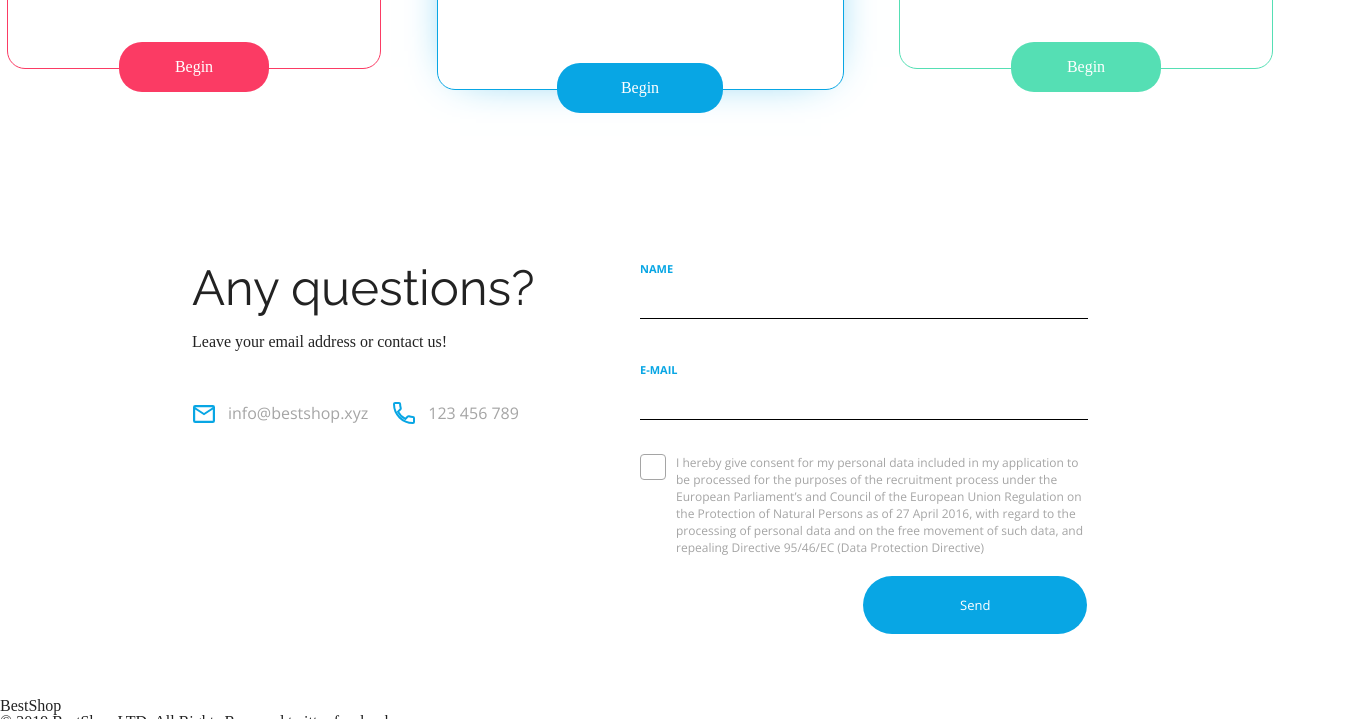
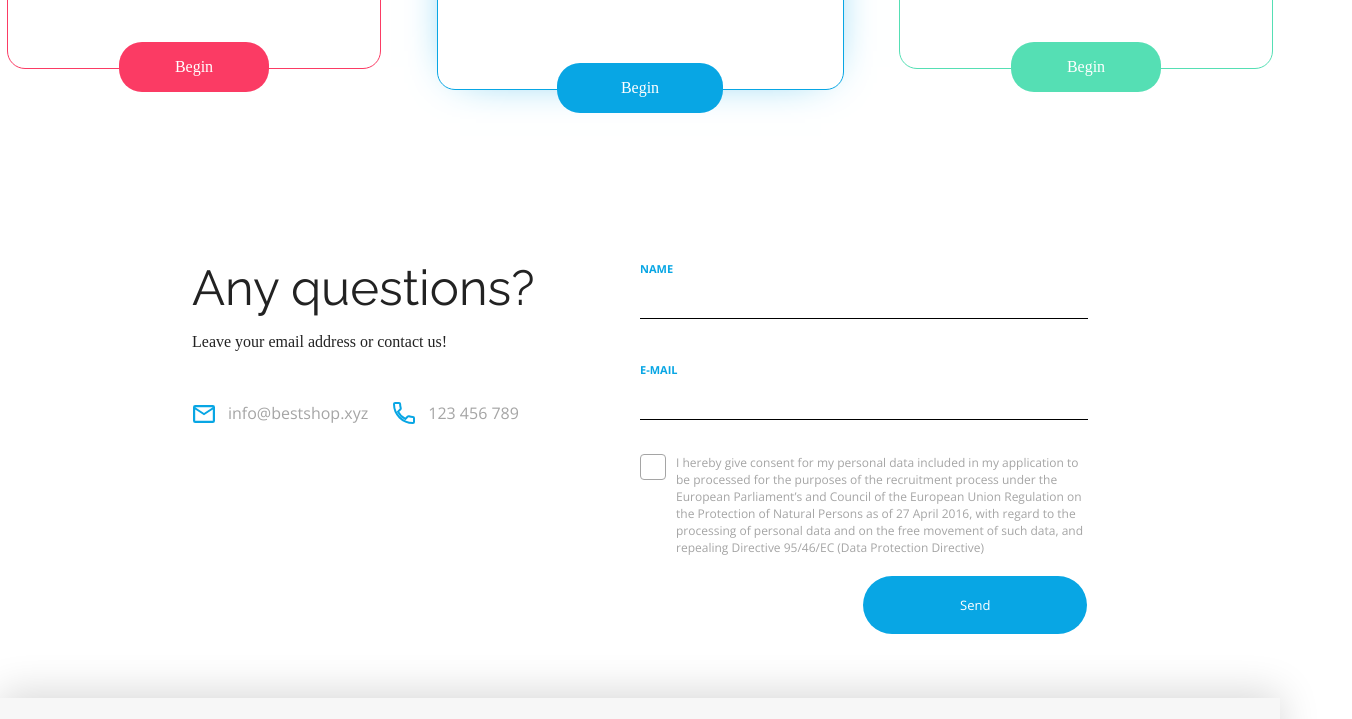
Before and after one commit to Dominikdoms/Dominikdoms.github.io, a website: page index.html in a window 1280 px wide. Shown: the part 3325-4044 px from the top of the page, 1352 px wide, since content can reach past the window. Drawn offline with nearby package versions, Linux system fonts and the light colour scheme.

Commit message:
created footer

```diff
--- a/scss/elements/_footer.scss
+++ b/scss/elements/_footer.scss
@@ -20,7 +20,7 @@
     margin-left: 8px;
   }
 
-  /*-----*/
+  //-------
 
   .footer__logo {
     display: flex;
@@ -49,53 +49,53 @@
     margin-right: 25px;
   }
 }
-//########################
-//
-//.footer {
-//  width: $percent-100;
-//  height: 89px;
-//  background-color: $color-light-grey;
-//  box-shadow: 0 -5px 40px rgba(0, 0, 0, 0.16);
-//}
-//
-//.footer__content {
-//  width: 1352px;
-//  height: 100%;
-//  margin: 59px auto;
-//  display: flex;
-//  justify-content: space-between;
-//  align-items: center;
-//  position: relative;
-//  top: 3px;
-//}
-//
-//.footer__twitter {
-//  margin-left: 20px;
-//}
-//
-///*-----*/
-//
-//.footer__logo {
-//  display: flex;
-//  flex-direction: column;
-//  position: relative;
-//  top: 3px;
-//}
-//
-//.footer__logo-header {
-//  font-family: $font-realway;
-//  font-size: 26px;
-//  color: $color-primary;
-//  margin-bottom: 7px;
-//}
-//
-//.footer__logo-copy {
-//  font-family: $font-open-sans;
-//  font-size: 11px;
-//  color: $color-grey;
-//}
-//
-//.footer__social-media {
-//  position: relative;
-//  top: 1px;
-//}
+@include desktop {
+  .footer {
+    width: $percent-100;
+    height: 89px;
+    background-color: $color-light-grey;
+    box-shadow: 0 -5px 40px rgba(0, 0, 0, 0.16);
+  }
+
+  .footer__content {
+    width: 1352px;
+    height: 100%;
+    margin: 59px auto;
+    display: flex;
+    justify-content: space-between;
+    align-items: center;
+    position: relative;
+    top: 3px;
+  }
+
+  .footer__twitter {
+    margin-left: 20px;
+  }
+
+  //----
+
+  .footer__logo {
+    display: flex;
+    flex-direction: column;
+    position: relative;
+    top: 3px;
+  }
+
+  .footer__logo-header {
+    font-family: $font-realway;
+    font-size: 26px;
+    color: $color-primary;
+    margin-bottom: 7px;
+  }
+
+  .footer__logo-copy {
+    font-family: $font-open-sans;
+    font-size: 11px;
+    color: $color-grey;
+  }
+
+  .footer__social-media {
+    position: relative;
+    top: 1px;
+  }
+}
```
Also changed, not shown: css/main.css, 1 other file.
